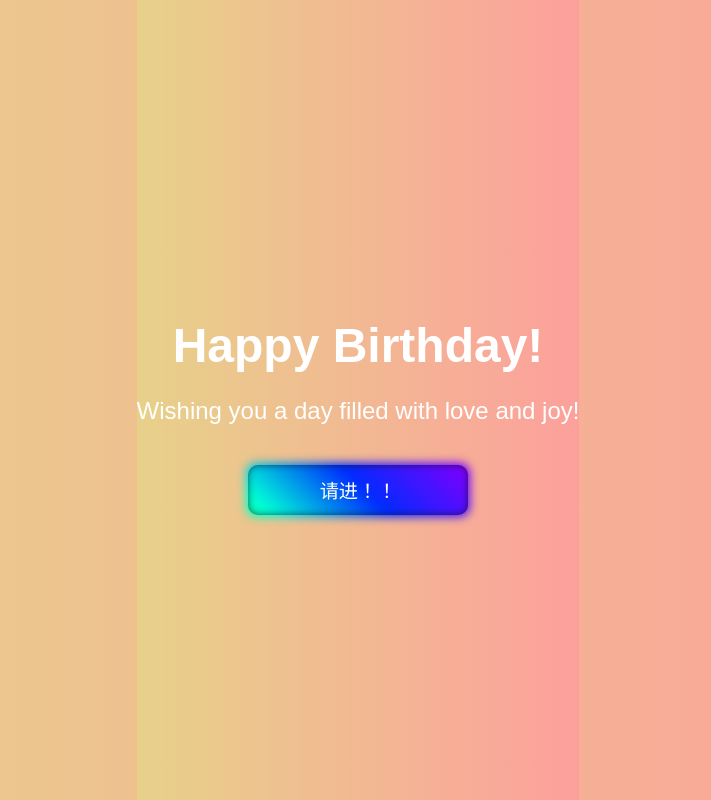
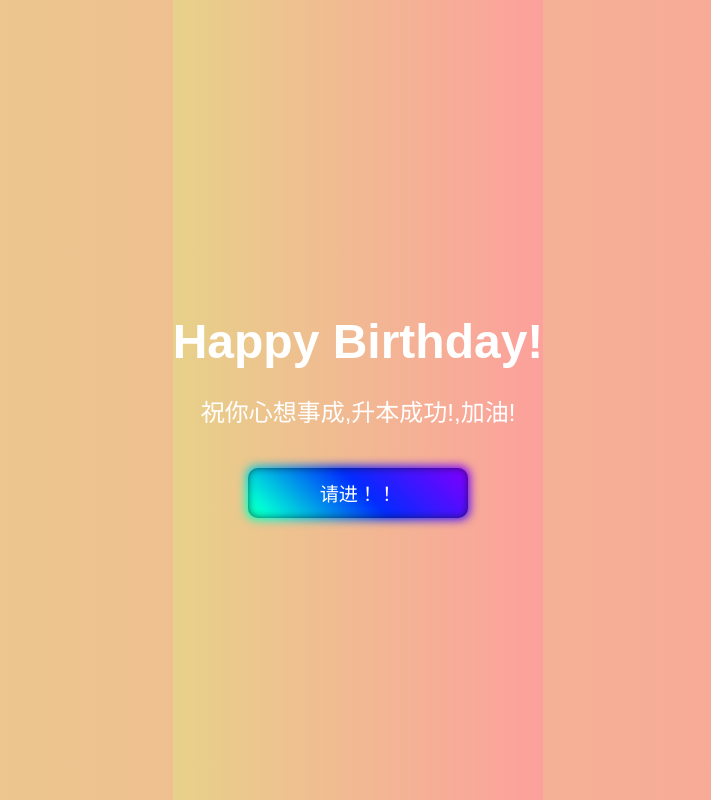
Before and after one commit to yanyang2003/text, a plain HTML site: page jinxi.html in a window 1280 px wide. Shown: the whole page, without its empty margins (282-993 px from the left). Drawn offline with Linux system fonts and the light colour scheme.

Commit message:
Update jinxi.html
修改祝福语

```diff
--- a/jinxi.html
+++ b/jinxi.html
@@ -10,7 +10,7 @@
 
     <div class="container">
         <h1>Happy Birthday!</h1>
-        <p class="message">Wishing you a day filled with love and joy!</p >
+        <p class="message">祝你心想事成,升本成功!,加油!</p >
         <button class="glow-on-hover" type="button" onclick="showSurprise()">请进！！</button>
     </div>
     <div id="audio-container">
```
